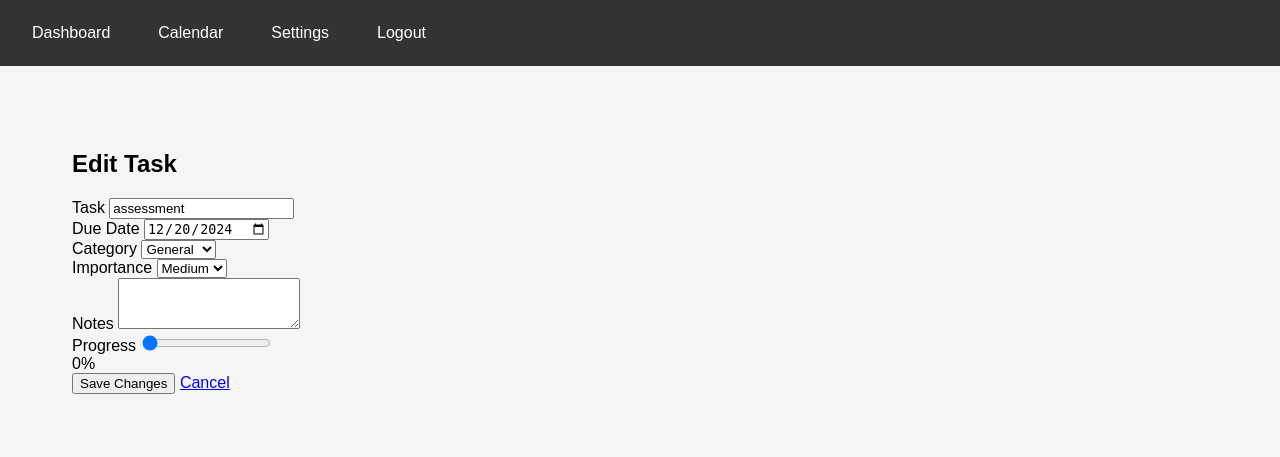
After one commit to DeMass199/Assessment, a Flask app: page /edit_task/1 in a window 1280 px wide. The commit adds this page. Shown: the top 457 px of the page. Run offline with Flask 3, Linux system fonts and the light colour scheme; a user stored in the database is signed in; data comes from the database, SQL or seed files in the repository; both versions use the stored data as it was after the commit.

Commit message:
edit task function works

```diff
--- a/flask_app/app.py
+++ b/flask_app/app.py
@@ -662,5 +662,65 @@ def reset():
         flash("Failed to reset database.", "error")
     return redirect(url_for("login"))
 
+@app.route("/edit_task/<int:task_id>", methods=["GET", "POST"])
+def edit_task(task_id):
+    if 'user_id' not in session:
+        flash("Please login first!", "error")
+        return redirect(url_for("login"))
+
+    conn = sqlite3.connect(DB_PATH)
+    cursor = conn.cursor()
+
+    if request.method == "POST":
+        task = request.form.get("todo_task")
+        due_date_str = request.form.get("due_date")
+        category = request.form.get("category")
+        notes = request.form.get("notes")
+        importance = request.form.get("importance")
+        progress = int(request.form.get("progress", 0))
+
+        if task and due_date_str and category:
+            try:
+                # Parse the date
+                due_date = datetime.strptime(due_date_str, "%Y-%m-%d")
+                due_date_iso = due_date.date().isoformat()
+
+                cursor.execute("""
+                    UPDATE todos
+                    SET task = ?, due_date = ?, category = ?, notes = ?, importance = ?, progress = ?
+                    WHERE id = ? AND user_id = ?
+                """, (task, due_date_iso, category, notes, importance, progress, task_id, session['user_id']))
+                conn.commit()
+                flash("Task updated successfully!", "success")
+                return redirect(url_for("dashboard"))
+            except ValueError:
+                flash("Invalid date format.", "error")
+
+    # Get the current task data
+    cursor.execute("""
+        SELECT task, due_date, category, notes, importance, progress
+        FROM todos
+        WHERE id = ? AND user_id = ?
+    """, (task_id, session['user_id']))
+
+    task = cursor.fetchone()
+    conn.close()
+
+    if task is None:
+        flash("Task not found!", "error")
+        return redirect(url_for("dashboard"))
+
+    task_data = {
+        "id": task_id,
+        "task": task[0],
+        "due_date": task[1],
+        "category": task[2],
+        "notes": task[3],
+        "importance": task[4],
+        "progress": task[5]
+    }
+
+    return render_template("edit_task.html", task=task_data)
+
 if __name__ == "__main__":
     app.run(debug=True)
--- a/flask_app/templates/dashboard.html
+++ b/flask_app/templates/dashboard.html
@@ -321,6 +321,10 @@
                             </div>
                         </div>
                         <div class="task-actions">
+                            <!-- Add this edit button -->
+                            <a href="{{ url_for('edit_task', task_id=todo.id) }}" class="btn btn-sm btn-primary">
+                                <i class="fas fa-edit"></i> Edit
+                            </a>
                             <button class="btn btn-sm toggle-complete-btn {% if todo.done %}btn-success active{% else %}btn-outline-success{% endif %}"
                                     data-task-id="{{ todo.id }}">
                                 <i class="fas {% if todo.done %}fa-check-circle{% else %}fa-circle{% endif %}"></i>
--- /dev/null
+++ b/flask_app/templates/edit_task.html
@@ -0,0 +1,60 @@
+{% extends "base.html" %}
+
+{% block content %}
+<div class="container mt-5">
+    <h2>Edit Task</h2>
+    <form method="POST" class="needs-validation" novalidate>
+        <div class="mb-3">
+            <label for="todo_task" class="form-label">Task</label>
+            <input type="text" class="form-control" id="todo_task" name="todo_task" value="{{ task.task }}" required>
+        </div>
+
+        <div class="mb-3">
+            <label for="due_date" class="form-label">Due Date</label>
+            <input type="date" class="form-control" id="due_date" name="due_date" value="{{ task.due_date }}" required>
+        </div>
+
+        <div class="mb-3">
+            <label for="category" class="form-label">Category</label>
+            <select class="form-select" id="category" name="category" required>
+                <option value="General" {% if task.category == 'General' %}selected{% endif %}>General</option>
+                <option value="Work" {% if task.category == 'Work' %}selected{% endif %}>Work</option>
+                <option value="Personal" {% if task.category == 'Personal' %}selected{% endif %}>Personal</option>
+                <option value="School" {% if task.category == 'School' %}selected{% endif %}>School</option>
+            </select>
+        </div>
+
+        <div class="mb-3">
+            <label for="importance" class="form-label">Importance</label>
+            <select class="form-select" id="importance" name="importance" required>
+                <option value="low" {% if task.importance == 'low' %}selected{% endif %}>Low</option>
+                <option value="medium" {% if task.importance == 'medium' %}selected{% endif %}>Medium</option>
+                <option value="high" {% if task.importance == 'high' %}selected{% endif %}>High</option>
+            </select>
+        </div>
+
+        <div class="mb-3">
+            <label for="notes" class="form-label">Notes</label>
+            <textarea class="form-control" id="notes" name="notes" rows="3">{{ task.notes }}</textarea>
+        </div>
+
+        <div class="mb-3">
+            <label for="progress" class="form-label">Progress</label>
+            <input type="range" class="form-range" id="progress" name="progress" min="0" max="100" value="{{ task.progress }}">
+            <div class="text-center" id="progressValue">{{ task.progress }}%</div>
+        </div>
+
+        <button type="submit" class="btn btn-primary">Save Changes</button>
+        <a href="{{ url_for('dashboard') }}" class="btn btn-secondary">Cancel</a>
+    </form>
+</div>
+
+<script>
+    // Update progress value display
+    const progressInput = document.getElementById('progress');
+    const progressValue = document.getElementById('progressValue');
+    progressInput.addEventListener('input', function() {
+        progressValue.textContent = this.value + '%';
+    });
+</script>
+{% endblock %}
```
Also changed, not shown: flask_app/todo.db.
